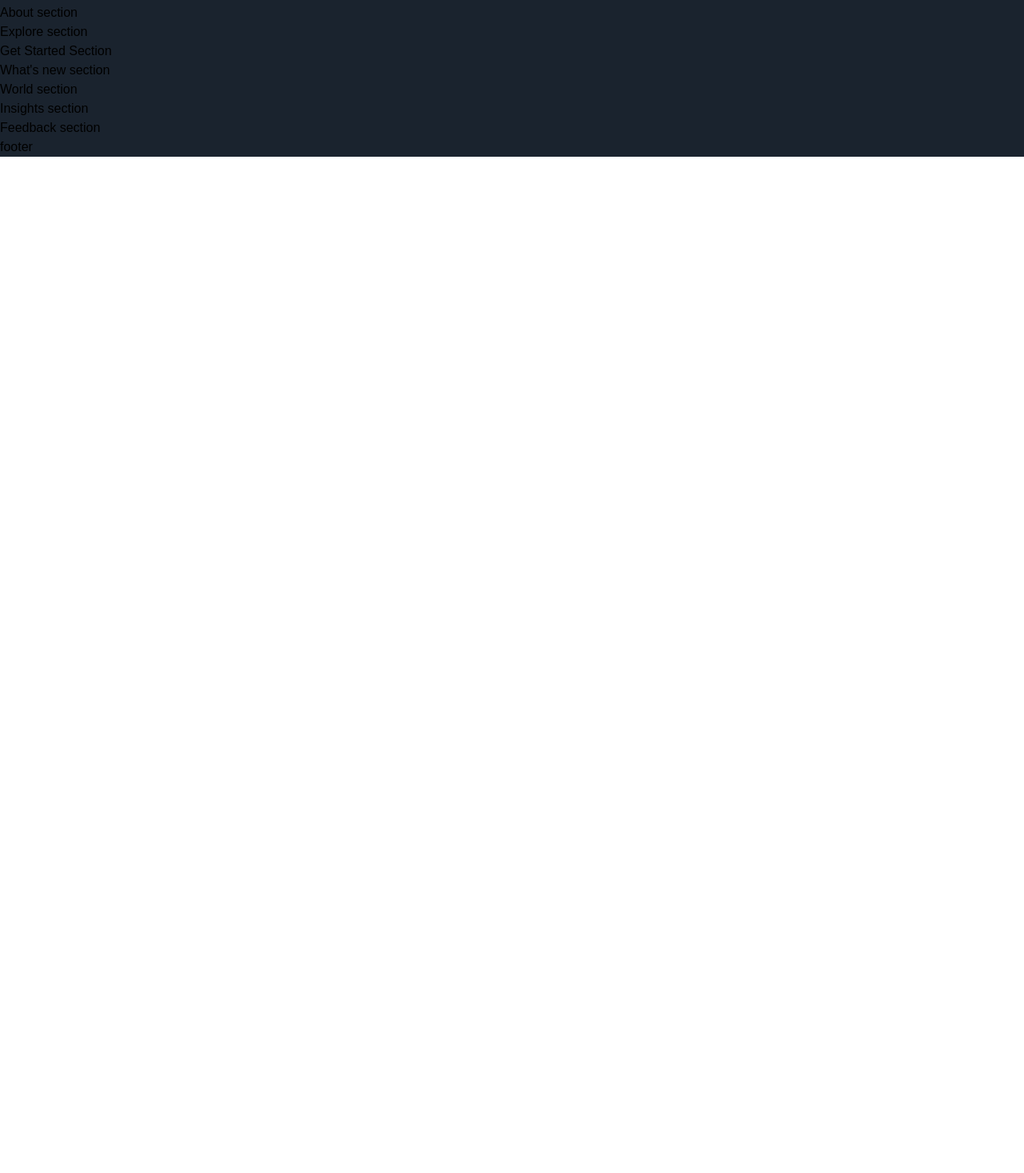
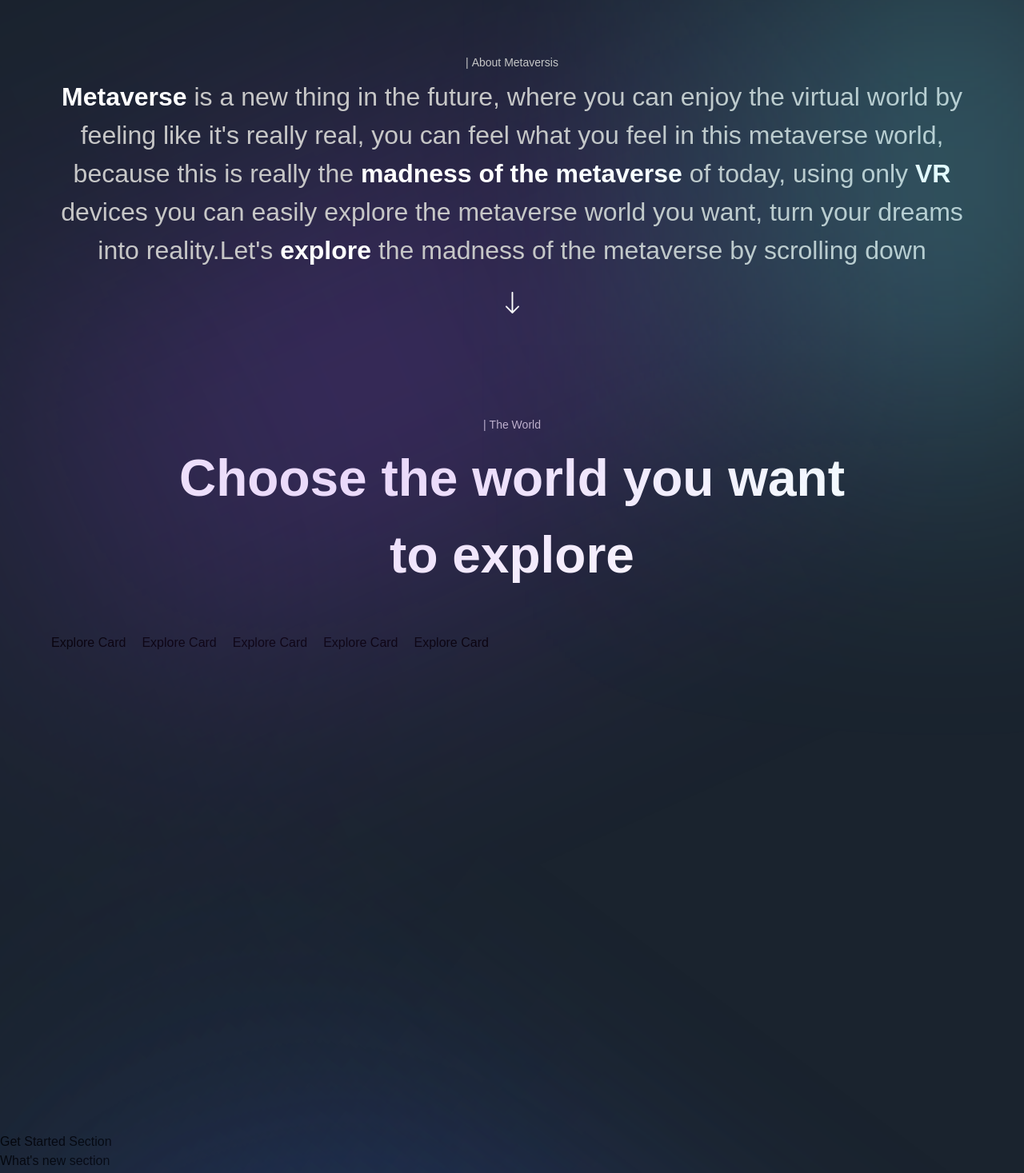
Before and after one commit to zrvnarmarin/Metaversus-Page, a Next.js app in the folder Metaversus/: page / in a window 1280 px wide. Shown: the part 1140-2607 px from the top of the page at 80% size. Before the commit the page ends 1336 px from the top, so only its background shows below. Built offline with nearby package versions, Linux system fonts and the light colour scheme; a web font is replaced by a local one.

Commit message:
about section finished

```diff
--- a/Metaversus/app/page.js
+++ b/Metaversus/app/page.js
@@ -5,13 +5,23 @@
   <div className="bg-primary-black overflow-hidden">
     <Navbar />
     <Hero />
-    <About />
-    <Explore />
-    <GetStarted />
+    <div className="relative">
+      <About />
+      <div className="gradient-03 z-0" />
+      <Explore />
+    </div>
+    <div className="relative">
+      <GetStarted />
+      <div className="gradient-04 z-0" />
+      <WhatsNew />
+    </div>
     <WhatsNew />
     <World />
-    <Insights />
-    <Feedback />
+    <div className="relative">
+      <Insights />
+      <div className="gradient-04 z-0" />
+      <Feedback />
+    </div>
     <Footer />
   </div>
 );
--- a/Metaversus/components/CustomTexts.jsx
+++ b/Metaversus/components/CustomTexts.jsx
@@ -1,9 +1,28 @@
 'use client';
 
-export const TypingText = () => (
-  <p>Typing Text</p>
+import { motion } from 'framer-motion';
+import { textContainer, textVariant2 } from '../utils/motion';
+
+export const TypingText = ({ title, textStyles }) => (
+  <motion.p
+    variants={textContainer}
+    className={`font-normal text-[14px] text-secondary-white ${textStyles}`}
+  >
+    {Array.from(title).map((letter, index) => (
+      <motion.span variants={textVariant2} key={index}>
+        {letter === ' ' ? '\u00A0' : letter}
+      </motion.span>
+    ))}
+  </motion.p>
 );
 
-export const TitleText = () => (
-  <h2>Title Text</h2>
+export const TitleText = ({ title, textStyles }) => (
+  <motion.h2
+    variants={textVariant2}
+    initial="hidden"
+    whileInView="show"
+    className={`mt-[8px] font-bold md:text-[64px] text-[40px] text-white ${textStyles}`}
+  >
+    {title}
+  </motion.h2>
 );
--- a/Metaversus/sections/About.jsx
+++ b/Metaversus/sections/About.jsx
@@ -1,12 +1,44 @@
 'use client';
 
 import { motion } from 'framer-motion';
+import { TypingText } from '../components';
 import styles from '../styles';
-import { slideIn, staggerContainer, textVariant } from '../utils/motion';
+import { fadeIn, staggerContainer } from '../utils/motion';
 
 const About = () => (
-  <section>
-    About section
+  <section className={`${styles.paddings} relative z-10`}>
+    <div className="gradient-02 z-0" />
+    <motion.div
+      variants={staggerContainer}
+      initial="hidden"
+      whileInView="show"
+      viewport={{ once: false, amount: 0.25 }}
+      className={`${styles.innerWidth} mx-auto ${styles.flexCenter} flex-col`}
+    >
+      <TypingText title="| About Metaversis" textStyles="text-center" />
+      <motion.p
+        variants={fadeIn('up', 'tween', 0.2, 1)}
+        className="mt-[8px] font-normal sm:text-[32px] text-[20px] text-center text-secondary-white"
+      >
+        <span className="font-extrabold text-white">Metaverse </span>
+        is a new thing in the future, where you can enjoy the
+        virtual world by feeling like it's really real, you can feel what
+        you feel in this metaverse world, because this is really the
+        <span className="font-extrabold text-white"> madness of the metaverse </span>
+        of today, using only
+        <span className="font-extrabold text-white"> VR </span>
+        devices you can easily explore the metaverse world you want, turn your dreams into reality.Let's
+        <span className="font-extrabold text-white"> explore </span>
+        the madness of the metaverse by scrolling down
+      </motion.p>
+      <motion.img
+        variants={fadeIn('up', 'tween', 0.3, 1)}
+        src="/arrow-down.svg"
+        alt="arrow-down"
+        className="w-[18px] h-[28px] object-contain mt-[28px]"
+      />
+
+    </motion.div>
   </section>
 );
 
--- a/Metaversus/sections/Explore.jsx
+++ b/Metaversus/sections/Explore.jsx
@@ -1,9 +1,44 @@
 'use client';
 
-const Explore = () => (
-  <section>
-    Explore section
-  </section>
-);
+import { useState } from 'react';
+import { motion } from 'framer-motion';
+
+import styles from '../styles';
+import { exploreWorlds } from '../constants';
+import { staggerContainer } from '../utils/motion';
+import { ExploreCard, TitleText, TypingText } from '../components';
+
+const Explore = () => {
+  const [active, setActive] = useState('world-2');
+
+  return (
+    <section className={`${styles.paddings}`} id="explore">
+      <motion.div
+        variants={staggerContainer}
+        initial="hidden"
+        whileInView="show"
+        viewport={{ once: false, amount: 0.25 }}
+        className={`${styles.innerWidth} mx-auto flex flex-col`}
+      >
+        <TypingText title="| The World" textStyles="text-center" />
+        <TitleText
+          title={<>Choose the world you want <br className="md:block hidden" /> to explore</>}
+          textStyles="text-center"
+        />
+        <div className="mt-[50px] flex lg:flex-row flex-col min-h-[70vh] gap-5">
+          {exploreWorlds.map((world, index) => (
+            <ExploreCard
+              key={world.id}
+              {...world}
+              index={index}
+              active={active}
+              handleClick={setActive}
+            />
+          ))}
+        </div>
+      </motion.div>
+    </section>
+  );
+};
 
 export default Explore;
```
